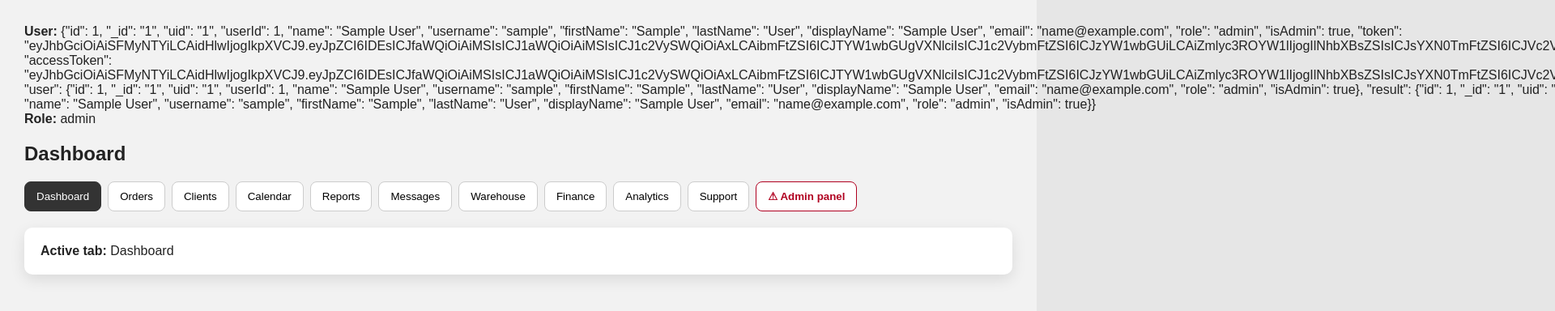
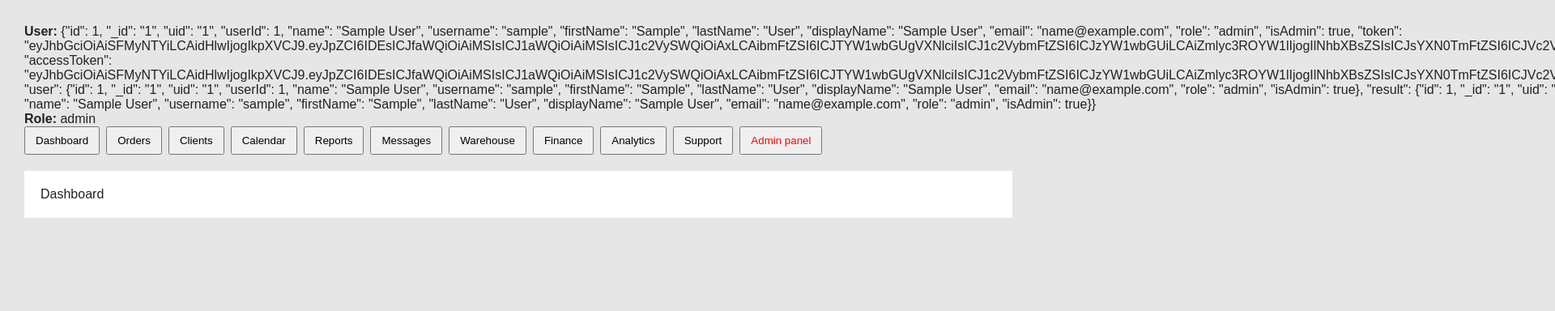
Before and after one commit to papkaandry/tvmount-app, a Next.js app: page / in a window 1280 px wide. Shown: the top 384 px of the page at 81% size, 1920 px wide, since content can reach past the window. Built offline with nearby package versions, Linux system fonts and the light colour scheme; sample sign-in values are in the browser's storage.

Commit message:
Update page.tsx

```diff
--- a/app/page.tsx
+++ b/app/page.tsx
@@ -3,8 +3,7 @@
 import { useEffect, useState } from 'react';
 import { useRouter } from 'next/navigation';
 import AdminPanel from './components/AdminPanel';
-
-type Role = 'admin' | 'manager1' | 'manager2' | 'master';
+import { Role } from './lib/users';
 
 const tabs = [
   'Dashboard',
@@ -23,22 +22,21 @@ export default function HomePage() {
   const router = useRouter();
   const [role, setRole] = useState<Role | null>(null);
   const [user, setUser] = useState<string | null>(null);
-  const [activeTab, setActiveTab] = useState<string>('Dashboard');
+  const [activeTab, setActiveTab] = useState('Dashboard');
 
   useEffect(() => {
-    const storedRole = localStorage.getItem('role') as Role | null;
-    const storedUser = localStorage.getItem('user');
+    const r = localStorage.getItem('role') as Role | null;
+    const u = localStorage.getItem('user');
 
-    if (!storedRole || !storedUser) {
+    if (!r || !u) {
       router.push('/login');
       return;
     }
 
-    setRole(storedRole);
-    setUser(storedUser);
+    setRole(r);
+    setUser(u);
   }, [router]);
 
-  // ✅ FIXED LOGOUT — НЕ ТРОГАЕМ users
   const handleLogout = () => {
     localStorage.removeItem('user');
     localStorage.removeItem('role');
@@ -49,7 +47,6 @@ export default function HomePage() {
 
   return (
     <div style={styles.page}>
-      {/* Top bar */}
       <div style={styles.topBar}>
         <div>
           <strong>User:</strong> {user}<br />
@@ -61,18 +58,12 @@ export default function HomePage() {
         </button>
       </div>
 
-      <h2 style={styles.title}>Dashboard</h2>
-
-      {/* Tabs */}
       <div style={styles.tabs}>
         {tabs.map((tab) => (
           <button
             key={tab}
             onClick={() => setActiveTab(tab)}
-            style={{
-              ...styles.tab,
-              ...(activeTab === tab ? styles.tabActive : {}),
-            }}
+            style={styles.tab}
           >
             {tab}
           </button>
@@ -81,100 +72,29 @@ export default function HomePage() {
         {role === 'admin' && (
           <button
             onClick={() => setActiveTab('Admin')}
-            style={{
-              ...styles.tab,
-              ...styles.adminTab,
-              ...(activeTab === 'Admin' ? styles.adminTabActive : {}),
-            }}
+            style={{ ...styles.tab, color: 'red' }}
           >
-            ⚠ Admin panel
+            Admin panel
           </button>
         )}
       </div>
 
-      {/* Content */}
       <div style={styles.content}>
-        {activeTab !== 'Admin' && (
-          <>
-            <strong>Active tab:</strong> {activeTab}
-          </>
-        )}
-
-        {activeTab === 'Admin' && role === 'admin' && (
+        {activeTab === 'Admin' && role === 'admin' ? (
           <AdminPanel />
+        ) : (
+          <div>{activeTab}</div>
         )}
       </div>
     </div>
   );
 }
 
-/* ================= STYLES ================= */
-
 const styles: Record<string, React.CSSProperties> = {
-  page: {
-    padding: 30,
-    fontFamily: 'Arial, sans-serif',
-    background: '#f2f2f2',
-    minHeight: '100vh',
-  },
-
-  topBar: {
-    display: 'flex',
-    justifyContent: 'space-between',
-    alignItems: 'center',
-    marginBottom: 20,
-  },
-
-  logout: {
-    padding: '8px 14px',
-    borderRadius: 8,
-    border: 'none',
-    background: '#b00020',
-    color: '#fff',
-    fontWeight: 600,
-    cursor: 'pointer',
-  },
-
-  title: {
-    marginBottom: 20,
-  },
-
-  tabs: {
-    display: 'flex',
-    flexWrap: 'wrap',
-    gap: 8,
-    marginBottom: 20,
-  },
-
-  tab: {
-    padding: '10px 14px',
-    borderRadius: 8,
-    border: '1px solid #ccc',
-    background: '#fff',
-    cursor: 'pointer',
-  },
-
-  tabActive: {
-    background: '#333',
-    color: '#fff',
-    border: '1px solid #333',
-  },
-
-  adminTab: {
-    border: '1px solid #b00020',
-    color: '#b00020',
-    fontWeight: 600,
-  },
-
-  adminTabActive: {
-    background: '#b00020',
-    color: '#fff',
-  },
-
-  content: {
-    padding: 20,
-    background: '#fff',
-    borderRadius: 10,
-    boxShadow: '0 6px 18px rgba(0,0,0,0.1)',
-  },
+  page: { padding: 30 },
+  topBar: { display: 'flex', justifyContent: 'space-between' },
+  logout: { background: '#b00020', color: '#fff' },
+  tabs: { display: 'flex', gap: 8, marginBottom: 20 },
+  tab: { padding: '8px 12px' },
+  content: { background: '#fff', padding: 20 },
 };
```
